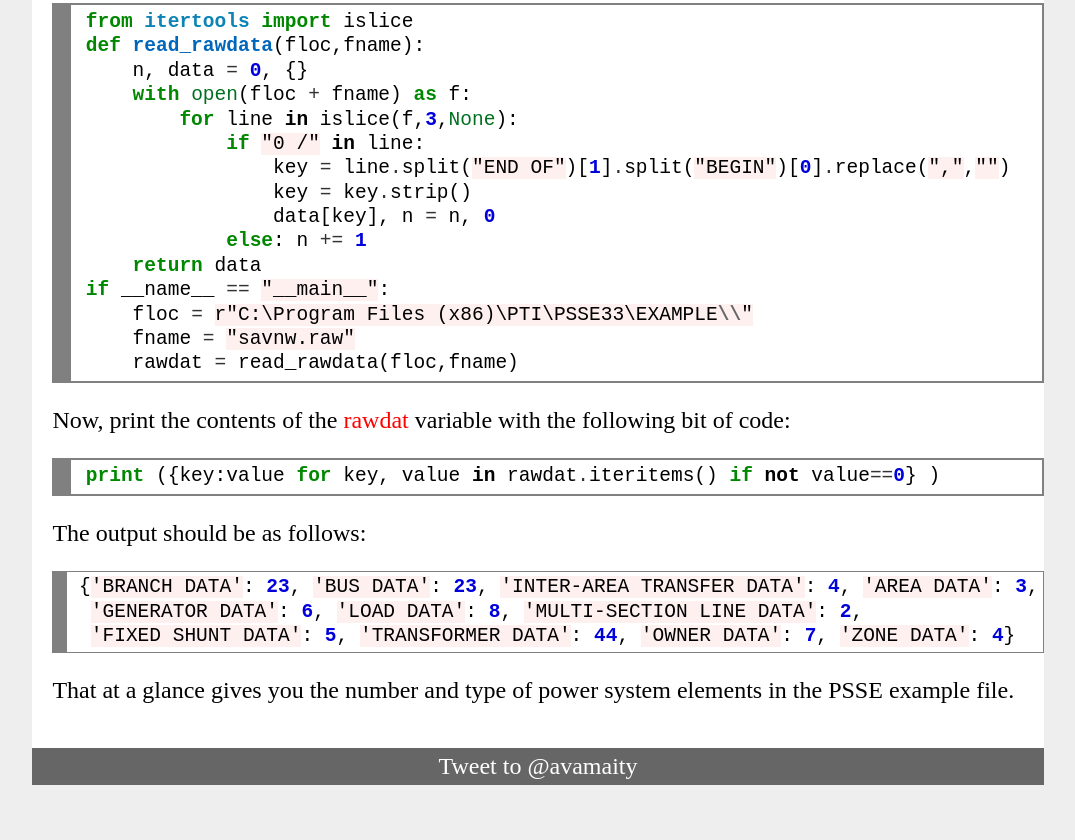
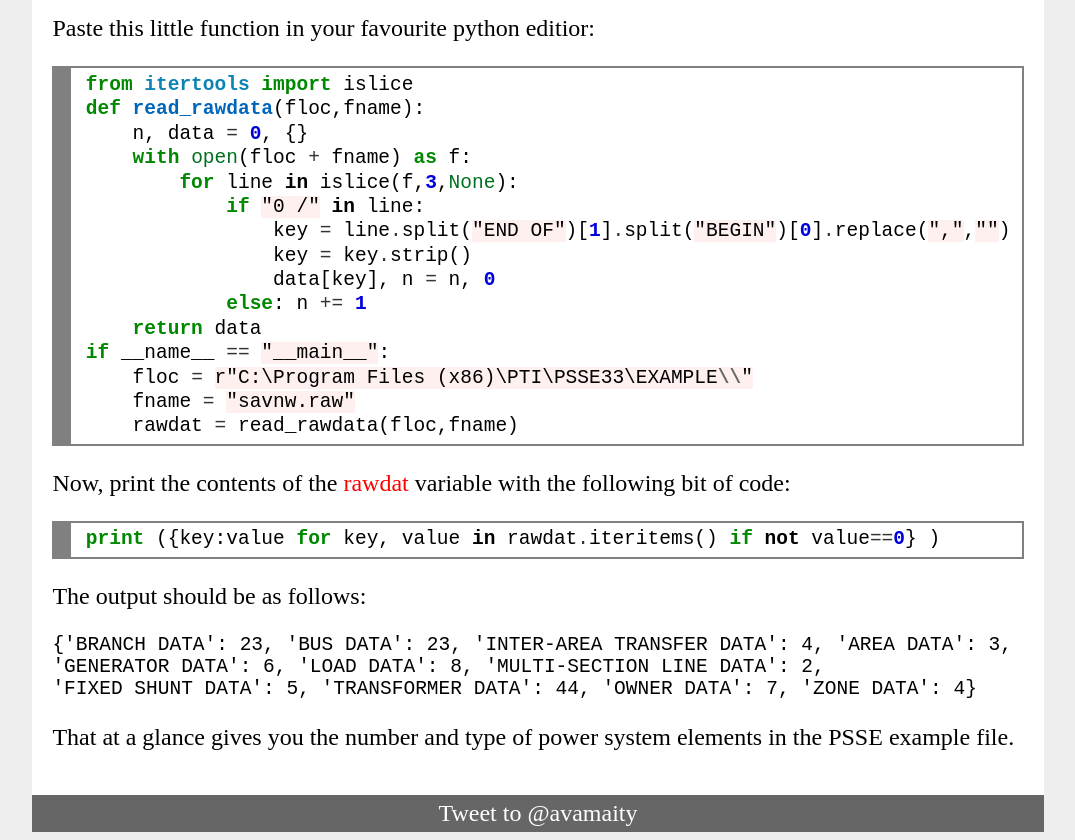
Before and after one commit to amaity/amaity.github.com, a plain HTML site: page work/rawfile.html in a window 1280 px wide. Shown: the part 497-1337 px from the top of the page, without its empty margins (102-1177 px from the left). Before the commit the page ends 1290 px from the top, so only its background shows below. Drawn offline with Linux system fonts and the light colour scheme.

Commit message:
psse.css modified

```diff
--- a/css/psse.css
+++ b/css/psse.css
@@ -59,8 +59,7 @@ a {
 
 #main {
     font-size: 150%;
-    margin-left: 20px;
-    padding-bottom: 20px;
+    padding: 20px;
 }
 
 #footer {
--- a/work/rawfile.html
+++ b/work/rawfile.html
@@ -56,11 +56,9 @@ To change this template use Tools | Templates.
 
                 <p>The output should be as follows:</p>
                 <code class="prettyprint lang-py">
-                    <!-- HTML generated using hilite.me --><div style="background: #ffffff; overflow:auto;width:auto;border:solid gray;border-width:.1em .1em .1em .8em;padding:.2em .6em;"><pre style="margin: 0; line-height: 125%">{<span style="background-color: #fff0f0">&#39;BRANCH DATA&#39;</span>: <span style="color: #0000DD; font-weight: bold">23</span>, <span style="background-color: #fff0f0">&#39;BUS DATA&#39;</span>: <span style="color: #0000DD; font-weight: bold">23</span>, <span style="background-color: #fff0f0">&#39;INTER-AREA TRANSFER DATA&#39;</span>: <span style="color: #0000DD; font-weight: bold">4</span>, <span style="background-color: #fff0f0">&#39;AREA DATA&#39;</span>: <span style="color: #0000DD; font-weight: bold">3</span>,
- <span style="background-color: #fff0f0">&#39;GENERATOR DATA&#39;</span>: <span style="color: #0000DD; font-weight: bold">6</span>, <span style="background-color: #fff0f0">&#39;LOAD DATA&#39;</span>: <span style="color: #0000DD; font-weight: bold">8</span>, <span style="background-color: #fff0f0">&#39;MULTI-SECTION LINE DATA&#39;</span>: <span style="color: #0000DD; font-weight: bold">2</span>,
- <span style="background-color: #fff0f0">&#39;FIXED SHUNT DATA&#39;</span>: <span style="color: #0000DD; font-weight: bold">5</span>, <span style="background-color: #fff0f0">&#39;TRANSFORMER DATA&#39;</span>: <span style="color: #0000DD; font-weight: bold">44</span>, <span style="background-color: #fff0f0">&#39;OWNER DATA&#39;</span>: <span style="color: #0000DD; font-weight: bold">7</span>, <span style="background-color: #fff0f0">&#39;ZONE DATA&#39;</span>: <span style="color: #0000DD; font-weight: bold">4</span>}
-</pre></div>
-
+                 {'BRANCH DATA': 23, 'BUS DATA': 23, 'INTER-AREA TRANSFER DATA': 4, 'AREA DATA': 3, <br/>
+                  'GENERATOR DATA': 6, 'LOAD DATA': 8, 'MULTI-SECTION LINE DATA': 2, <br/>
+                  'FIXED SHUNT DATA': 5, 'TRANSFORMER DATA': 44, 'OWNER DATA': 7, 'ZONE DATA': 4}
                 </code>
                 <p>
                     That at a glance gives you the number and type of power system elements in the PSSE
```
